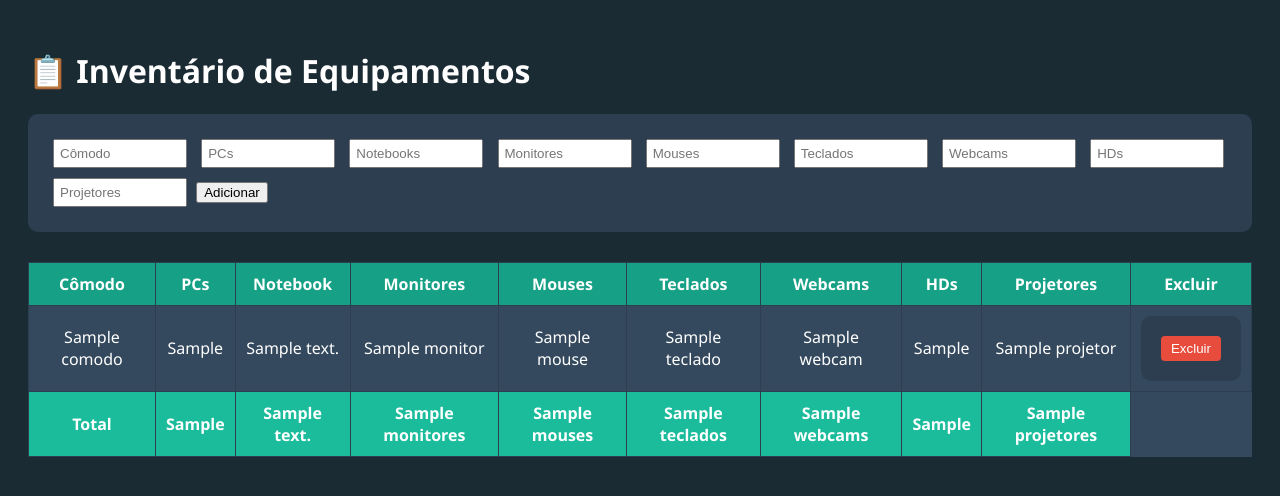
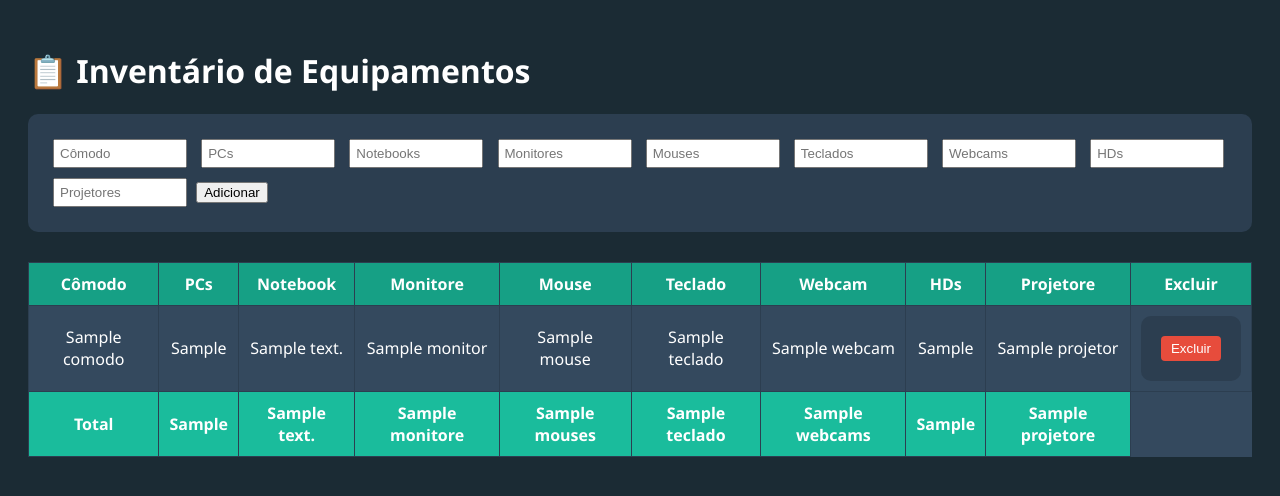
Before and after one commit to Cornellllio01/inventario-flask, a Flask app: template templates/index.html in a window 1280 px wide. Shown: the top 496 px of the page. Run offline with Flask 3, Linux system fonts and the light colour scheme; the template is opened without the code that fills it: most values are stand-ins (such as "Sample title", 1, 10 or a date in 2020).

Commit message:
Update index.html

```diff
--- a/templates/index.html
+++ b/templates/index.html
@@ -59,12 +59,12 @@
 
   <input type="number" name="pc" placeholder="PCs" />
   <input type="number" name="notebook" placeholder="Notebooks" />
-  <input type="number" name="monitores" placeholder="Monitores" />
-  <input type="number" name="mouses" placeholder="Mouses" />
-  <input type="number" name="teclados" placeholder="Teclados" />
-  <input type="number" name="webcams" placeholder="Webcams" />
+  <input type="number" name="monitore" placeholder="Monitores" />
+  <input type="number" name="mouse" placeholder="Mouses" />
+  <input type="number" name="teclado" placeholder="Teclados" />
+  <input type="number" name="webcam" placeholder="Webcams" />
   <input type="number" name="hd" placeholder="HDs" />
-  <input type="number" name="projetores" placeholder="Projetores" />
+  <input type="number" name="projetore" placeholder="Projetores" />
 
   <button type="submit">Adicionar</button>
 </form>
@@ -76,12 +76,12 @@
         <th>Cômodo</th>
         <th>PCs</th>
         <th>Notebook</th>
-        <th>Monitores</th>
-        <th>Mouses</th>
-        <th>Teclados</th>
-        <th>Webcams</th>
+        <th>Monitore</th>
+        <th>Mouse</th>
+        <th>Teclado</th>
+        <th>Webcam</th>
         <th>HDs</th>
-        <th>Projetores</th>
+        <th>Projetore</th>
         <th>Excluir</th>
       </tr>
     </thead>
@@ -110,12 +110,12 @@
         <td>Total</td>
         <td>{{ totais.pc }}</td>
 <td>{{ totais.notebook }}</td>
-<td>{{ totais.monitores }}</td>
+<td>{{ totais.monitore }}</td>
 <td>{{ totais.mouses }}</td>
-<td>{{ totais.teclados }}</td>
+<td>{{ totais.teclado }}</td>
 <td>{{ totais.webcams }}</td>
 <td>{{ totais.hd }}</td>
-<td>{{ totais.projetores }}</td>
+<td>{{ totais.projetore }}</td>
 
       </tr>
       {% endif %}
```
